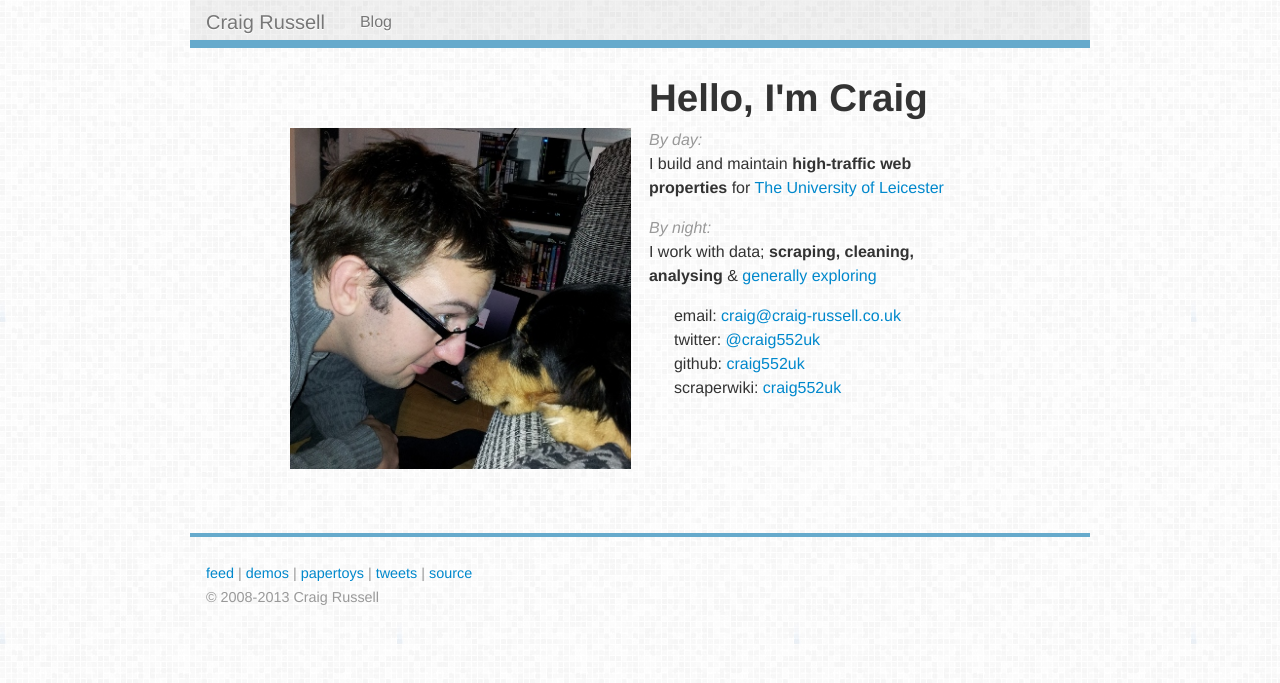
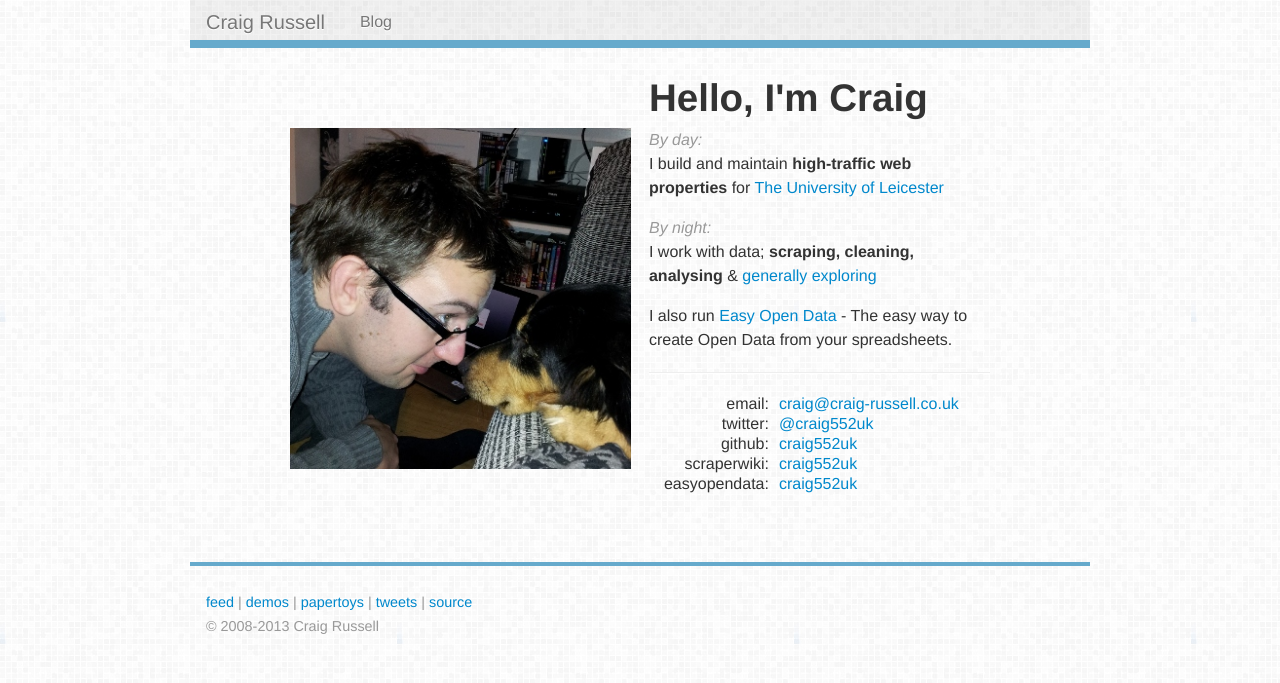
Before and after one commit to craig552uk/craig552uk.github.com, a Jekyll site: the page built from index.html, in a window 1280 px wide. Shown: the top 683 px of the page. Built offline with Jekyll 4.4.1, drawn with Linux system fonts in a browser that asks for light colours; nearby versions of some CDN libraries; library files that are not in the unit come from our copies; Markdown is read by kramdown in place of the engine named in the settings.

Commit message:
Mentioned EOD. Tidied profile list

```diff
--- a/css/styles.css
+++ b/css/styles.css
@@ -81,3 +81,11 @@ footer {
     margin-left: -20px;
   }
 }
+
+.dl-horizontal dt{
+  width: 120px;
+  font-weight: normal;
+}
+.dl-horizontal dd {
+  margin-left: 130px;
+}
--- a/index.html
+++ b/index.html
@@ -33,12 +33,24 @@ description: Web developer for The University of Leicester. Open Data, Web Scrap
         & <a href="/blog">generally exploring</a>
       </p>
 
-      <ul style="list-style-type:none">
-        <li>email: <a class="email" href="mailto:craig@craig-russell.co.uk?subject=Hey%20Craig!">craig@craig-russell.co.uk</a></li>
-        <li>twitter: <a rel="me" href="https://twitter.com/craig552uk">@craig552uk</a></li>
-        <li>github: <a rel="me" href="http://github.com/craig552uk">craig552uk</a></li>
-        <li>scraperwiki: <a rel="me" href="http://scraperwiki.com/profiles/craig552uk/">craig552uk</a></li>
-      </ul>
+      <p>
+        I also run <a href="http://easyopendata.com">Easy Open Data</a> - The easy way to create Open Data from your spreadsheets.
+      </p>
+
+      <hr>
+
+      <dl class="dl-horizontal">
+        <dt>email:</dt>
+        <dd><a class="email" href="mailto:craig@craig-russell.co.uk?subject=Hey%20Craig!">craig@craig-russell.co.uk</a></dd>
+        <dt>twitter:</dt>
+        <dd><a rel="me" href="https://twitter.com/craig552uk">@craig552uk</a></dd>
+        <dt>github:</dt>
+        <dd><a rel="me" href="http://github.com/craig552uk">craig552uk</a></dd>
+        <dt>scraperwiki:</dt>
+        <dd><a rel="me" href="http://scraperwiki.com/profiles/craig552uk/">craig552uk</a></dd>
+        <dt>easyopendata:</dt>
+        <dd><a rel="me" href="http://easyopendata.com/craig552uk">craig552uk</a></dd>
+      </dl>
     </div>
   </div>
 
```
